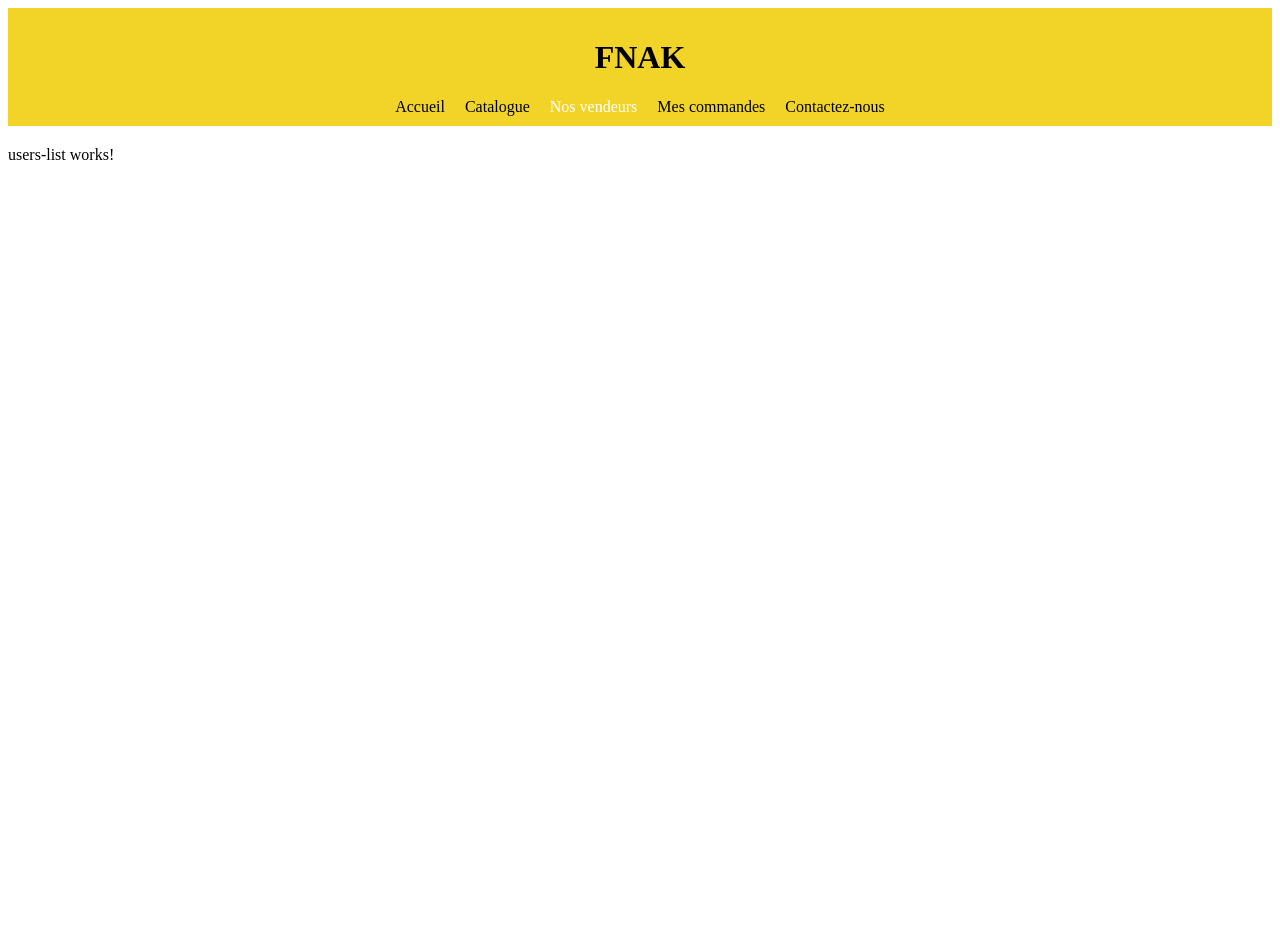
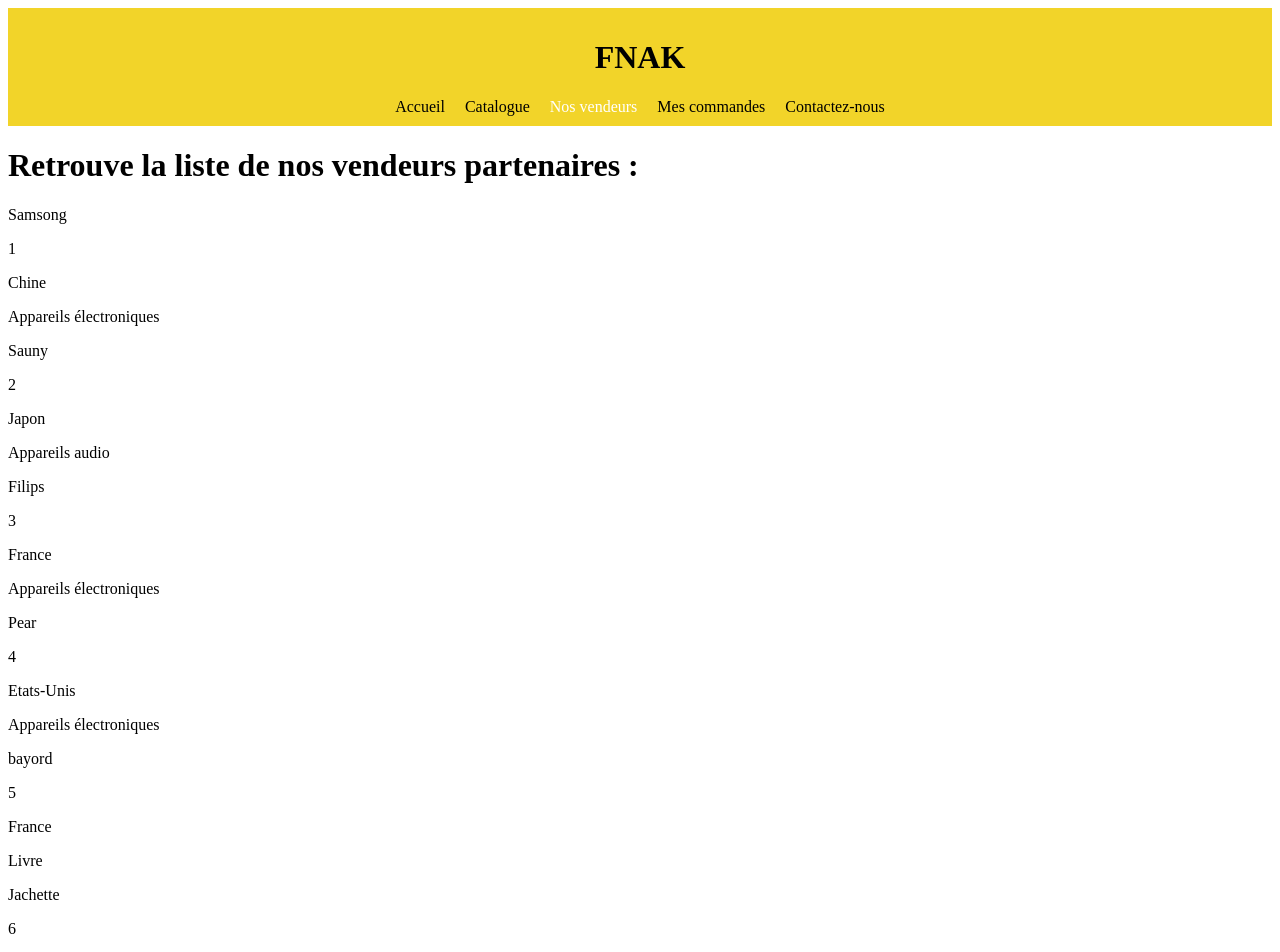
Before and after one commit to Mathunder/tse_ihm_project, an Angular app in the folder front-end-app/: page /vendeurs in a window 1280 px wide. Shown: the top 952 px of the page. Before the commit the page ends 800 px from the top, so only its background shows below. Built offline with nearby package versions, Linux system fonts and the light colour scheme.

Commit message:
ajout de la liste des vendeurs

```diff
--- a/front-end-app/src/app/app.module.ts
+++ b/front-end-app/src/app/app.module.ts
@@ -11,6 +11,7 @@
 import { OrdersListComponent } from './orders-list/orders-list.component';
 import { ContactFormComponent } from './contact-form/contact-form.component';
 import { ProductTemplateComponent } from './product-template/product-template.component';
+import { UserTemplateComponent } from './user-template/user-template.component';
 
 @NgModule({
   declarations: [
@@ -21,7 +22,8 @@
     UsersListComponent,
     OrdersListComponent,
     ContactFormComponent,
-    ProductTemplateComponent
+    ProductTemplateComponent,
+    UserTemplateComponent
   ],
   imports: [
     BrowserModule,
--- a/front-end-app/src/app/products-list/products-list.component.html
+++ b/front-end-app/src/app/products-list/products-list.component.html
@@ -1,3 +1,3 @@
-<h1>LISTE DE TOUS NOS PRODUITS</h1>
+<h1>NOS PRODUITS</h1>
 
 <product-template *ngFor="let currentproduct of (products | async)" [product]="currentproduct"></product-template>
--- a/front-end-app/src/app/users-list/users-list.component.html
+++ b/front-end-app/src/app/users-list/users-list.component.html
@@ -1 +1,2 @@
-<p>users-list works!</p>
+<h1>Retrouve la liste de nos vendeurs partenaires :</h1>
+<app-user-template *ngFor="let currentUser of (users | async)" [user]="currentUser"></app-user-template>
--- a/front-end-app/src/app/users-list/users-list.component.ts
+++ b/front-end-app/src/app/users-list/users-list.component.ts
@@ -1,4 +1,7 @@
-import { Component } from '@angular/core';
+import { Component, OnInit} from '@angular/core';
+import { User } from 'src/interfaces/user';
+import { UserService } from '../services/user.service';
+import { Observable } from 'rxjs';
 
 @Component({
   selector: 'app-users-list',
@@ -7,4 +10,14 @@
 })
 export class UsersListComponent {
 
+  constructor(private userService: UserService){}
+  users: Observable<User[]> | undefined;
+
+  showUser() {
+    this.users = this.userService.getUsers();
+  }
+
+  ngOnInit(): void {
+    this.showUser();
+  }
 }
--- a/front-end-app/src/assets/users.json
+++ b/front-end-app/src/assets/users.json
@@ -0,0 +1,50 @@
+[
+	{
+		"name": "Samsong",
+		"id": 1,
+        "country": "Chine",
+		"category": "Appareils électroniques"
+	},
+    {
+		"name": "Sauny",
+		"id": 2,
+        "country": "Japon",
+		"category": "Appareils audio"
+	},
+    {
+		"name": "Filips",
+		"id": 3,
+        "country": "France",
+		"category": "Appareils électroniques"
+	},
+    {
+		"name": "Pear",
+		"id": 4,
+        "country": "Etats-Unis",
+		"category": "Appareils électroniques"
+	},
+    {
+		"name": "bayord",
+		"id": 5,
+        "country": "France",
+		"category": "Livre"
+	},
+    {
+		"name": "Jachette",
+		"id": 6,
+        "country": "France",
+		"category": "Livre"
+	},
+    {
+		"name": "Foulio",
+		"id": 7,
+        "country": "France",
+		"category": "Livre"
+	},
+    {
+		"name": "Pop-pop",
+		"id": 8,
+        "country": "Japon",
+		"category": "Figurine"
+	}
+]
--- a/front-end-app/src/interfaces/user.ts
+++ b/front-end-app/src/interfaces/user.ts
@@ -1,3 +1,6 @@
 export interface User {
-
+	name:string;
+    id:number;
+    country:string;
+    category:string;
 }
```
